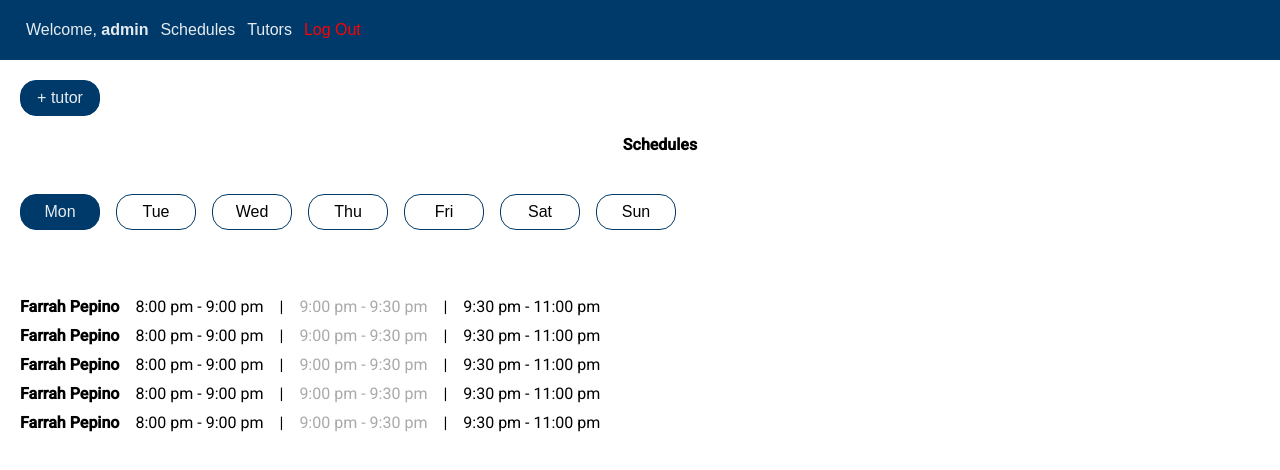
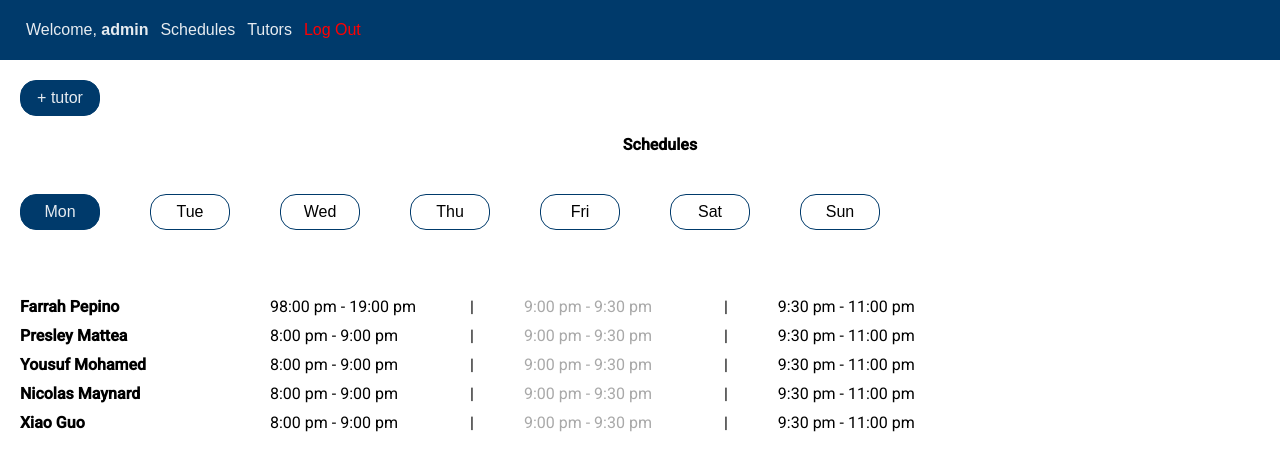
Before and after one commit to farrahpepino/attendance-software, an Angular app in the folder client/: page /schedules in a window 1280 px wide. Shown: the top 470 px of the page. Built offline with nearby package versions, Linux system fonts and the light colour scheme.

Commit message:
improved ui, ready for backend

```diff
--- a/client/src/app/components/home/home.component.html
+++ b/client/src/app/components/home/home.component.html
@@ -12,7 +12,7 @@
 
         <div class="content flex col">
             <div class="item flex">
-                <strong>Farrah Pepino</strong>
+                <strong class="name">Farrah Pepino</strong>
                 <div class="circle bg-green"></div>
                 <select aria-label="Choose action" (change)="onSelect($event)">
                     <option disabled selected hidden></option>
@@ -22,7 +22,7 @@
             </div>
 
             <div class="item flex">
-                <strong>Another Tutor</strong>
+                <strong class="name">Another Tutor</strong>
                 <div class="circle bg-green"></div>
                 <select aria-label="Choose action" (change)="onSelect($event)">
                     <option disabled selected hidden></option>
@@ -32,5 +32,4 @@
             </div>
         </div>
     </div>
-
 </div>
--- a/client/src/app/components/home/home.component.ts
+++ b/client/src/app/components/home/home.component.ts
@@ -12,7 +12,6 @@ import { CommonModule } from '@angular/common';
 export class HomeComponent {
   currentDate: Date = new Date();
 
-
   onSelect(event: Event){
     (event.target as HTMLSelectElement).selectedIndex = -1;
   }
--- a/client/src/app/components/schedules/schedules.component.css
+++ b/client/src/app/components/schedules/schedules.component.css
@@ -1,9 +1,9 @@
 .add-form{
     background-color: #F0F0F0;
     width: 60%;
-    height: 470px;
+    height: 520px;
     border-radius: 12px;
-    padding: 12px;
+    padding: 40px;
     position: fixed;
     top: 50%;
     left: 50%;
@@ -11,6 +11,7 @@
     box-shadow: 0 4px 20px rgba(0,0,0,0.15);
     z-index: 5;
     visibility: visible;
+    overflow: auto;
 }
 
 .add-form.hidden{
@@ -26,17 +27,48 @@ button:disabled{
     z-index: 1;
 }
 
+.time {
+   text-align: left;
+    width: 150px;
+}
+
+.form-btn{
+    justify-content: right;
+}
+
 .item{
     align-items: center;
-    gap: 1rem;
     margin-bottom: 10px;
+    gap: 50px;
 }
 
-@media (max-width:400px) {
+span{
+    width: 200px;
+    text-align: left;
+}
+
+@media (max-width:850px) {
 
     .add-form{
-        width: 350px;
-        height: 380px;
+        width: 100vw;
+        height: 100vh;
+        display: flex;
+        justify-content: center;
+        align-items: center;
+    }
+
+    span{
+        width: 100px;
+    }
+
+    .form-btn{
+        justify-content: center;
+    }
+
+    .item{
+        align-items: center;
+        margin-bottom: 10px;
+        gap: 1em;
     }
 
 }
--- a/client/src/app/components/schedules/schedules.component.html
+++ b/client/src/app/components/schedules/schedules.component.html
@@ -16,11 +16,11 @@
                 </button>
             </div>
             <br><br><br>
-            <div class="item flex"> <strong>Farrah Pepino</strong> <div>8:00 pm - 9:00 pm</div> | <div class="gray">9:00 pm - 9:30 pm</div> | <div>9:30 pm - 11:00 pm</div> </div>
-            <div class="item flex"> <strong>Farrah Pepino</strong> <div>8:00 pm - 9:00 pm</div> | <div class="gray">9:00 pm - 9:30 pm</div> | <div>9:30 pm - 11:00 pm</div> </div>
-            <div class="item flex"> <strong>Farrah Pepino</strong> <div>8:00 pm - 9:00 pm</div> | <div class="gray">9:00 pm - 9:30 pm</div> | <div>9:30 pm - 11:00 pm</div> </div>
-            <div class="item flex"> <strong>Farrah Pepino</strong> <div>8:00 pm - 9:00 pm</div> | <div class="gray">9:00 pm - 9:30 pm</div> | <div>9:30 pm - 11:00 pm</div> </div>
-            <div class="item flex"> <strong>Farrah Pepino</strong> <div>8:00 pm - 9:00 pm</div> | <div class="gray">9:00 pm - 9:30 pm</div> | <div>9:30 pm - 11:00 pm</div> </div>
+            <div class="item flex"> <strong class="name">Farrah Pepino</strong> <div class="time">98:00 pm - 19:00 pm</div> | <div class="gray time" >9:00 pm - 9:30 pm</div> | <div class="time">9:30 pm - 11:00 pm</div> </div>
+            <div class="item flex"> <strong class="name">Presley Mattea</strong> <div class="time">8:00 pm - 9:00 pm</div> | <div class="gray time">9:00 pm - 9:30 pm</div> | <div class="time">9:30 pm - 11:00 pm</div> </div>
+            <div class="item flex"> <strong class="name">Yousuf Mohamed</strong> <div class="time">8:00 pm - 9:00 pm</div> | <div class="gray time">9:00 pm - 9:30 pm</div> | <div class="time">9:30 pm - 11:00 pm</div> </div>
+            <div class="item flex"> <strong class="name">Nicolas Maynard</strong> <div class="time">8:00 pm - 9:00 pm</div> | <div class="gray time">9:00 pm - 9:30 pm</div> | <div class="time">9:30 pm - 11:00 pm</div> </div>
+            <div class="item flex"> <strong class="name">Xiao Guo</strong> <div class="time">8:00 pm - 9:00 pm</div> | <div class="gray time">9:00 pm - 9:30 pm</div> | <div class="time">9:30 pm - 11:00 pm</div> </div>
         </div>
     </div>
 </div>
@@ -37,7 +37,7 @@
     <div class="page" *ngFor="let day of days" [attr.data-day]="day" [class.active]="currentDay === day.id">
         <strong class="center">{{ day.id === 1 ? 'Monday' : day.id === 2 ? 'Tuesday' : day.id === 3 ? 'Wednesday' : day.id === 4 ? 'Thursday' : day.id === 5 ? 'Friday' : day.id === 6 ? 'Saturday' : 'Sunday' }}</strong>
         <br>
-        <p class="subtext blue">Note: Type 'null' if no shift</p>
+        <p class="subtext blue">Note: Type 'N/A' if no shift</p>
         <label><span>Shift 1</span><input type="text" name="" required></label>
         <label><span>Shift 2</span><input type="text" name="" required></label>
         <label><span>Shift 3</span><input type="text" name="" required></label>
@@ -50,7 +50,7 @@
     </div>
     <br>
 
-    <div class="flex gap-10 end">
+    <div class="flex gap-10 form-btn">
         <button type="button" class="btn btn-red" (click)="hideForm()">cancel</button>
         <button type="submit" class="btn-blue white" >add</button>
     </div>
--- a/client/src/app/components/tutors/tutors.component.html
+++ b/client/src/app/components/tutors/tutors.component.html
@@ -4,7 +4,7 @@
     <strong class="center">Tutors</strong>
     <div class="content flex col">
         <div class="item flex">
-            <strong>Farrah Pepino</strong>
+            <strong class="name">Farrah Pepino</strong>
             <div class="circle bg-green"></div>
             <select aria-label="Choose action" (change)="onSelect($event)">
                 <option disabled selected hidden></option>
@@ -15,7 +15,7 @@
         </div>
 
         <div class="item flex">
-            <strong>Another Tutor</strong>
+            <strong class="name">Another Tutor</strong>
             <div class="circle bg-green"></div>
             <select aria-label="Choose action" (change)="onSelect($event)">
                 <option disabled selected hidden></option>
--- a/client/src/styles.css
+++ b/client/src/styles.css
@@ -10,7 +10,7 @@ button{
 }
 
 input {
-    width: 700px;
+    width: 100%;
     padding: 8px;
     border-radius: 16px;
     border: solid 1px #003A6B;
@@ -153,6 +153,12 @@ select{
     color: green;
 }
 
+.name{
+    width: 200px;
+    text-align: left;
+}
+
+
 .page { display: none; }
 
 .page.active { display: block; }
```
Also changed, not shown: 1 other file (tests, documents, lock files or other folders).
